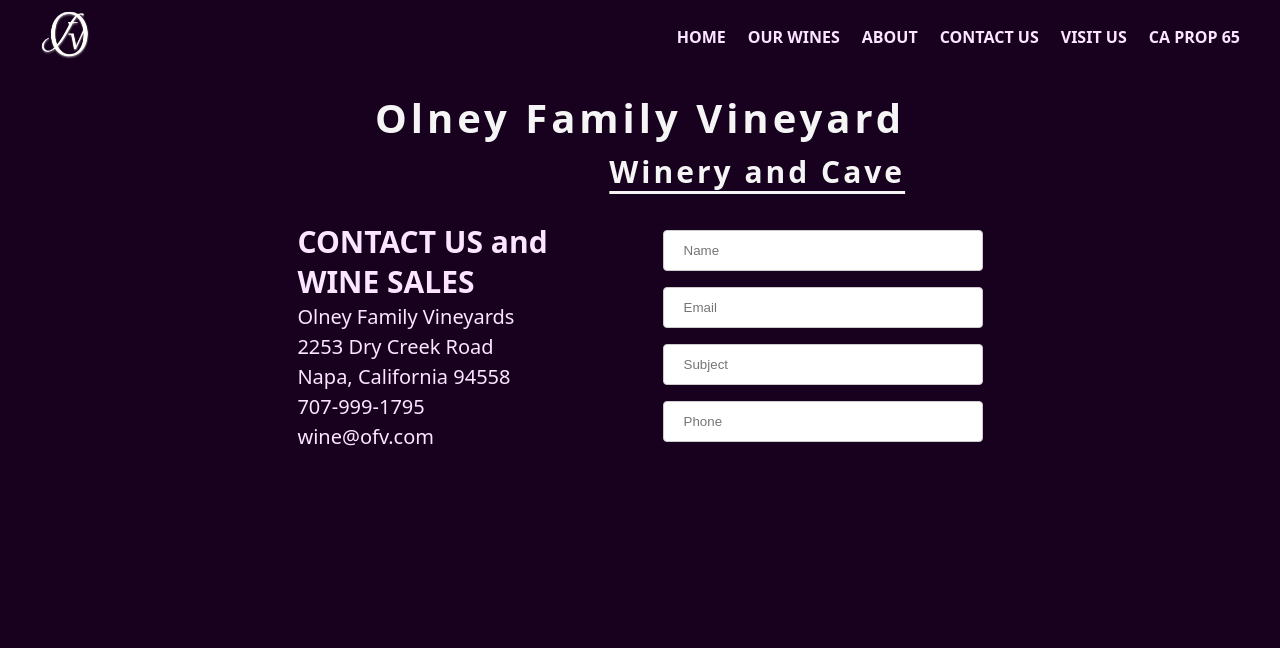
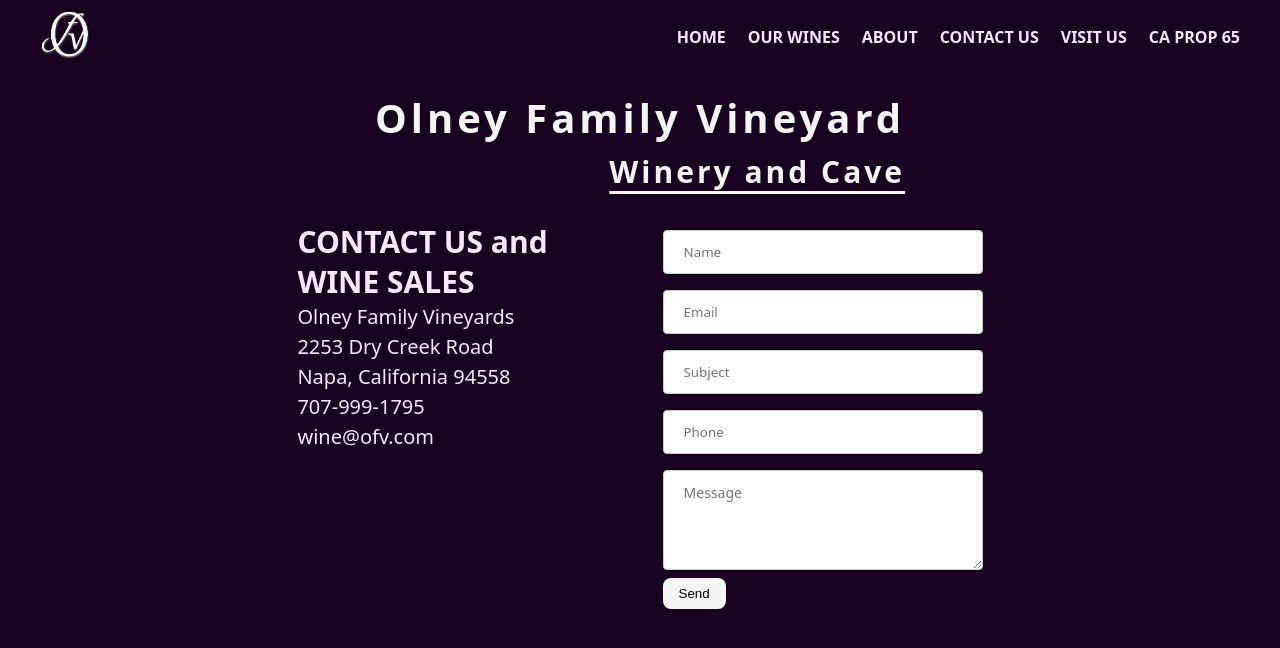
Before and after one commit to JWCTempleton/winery-nextjs, a Next.js app in the folder winery-nextjs/: page /contact in a window 1280 px wide. Shown: the top 648 px of the page. Built offline with nearby package versions, Linux system fonts and the light colour scheme.

Commit message:
Add remaining input form styling

```diff
--- a/winery-nextjs/components/Contact.scss
+++ b/winery-nextjs/components/Contact.scss
@@ -56,7 +56,7 @@
             display: flex;
             flex-direction: column;
         }
-        input[type=text], select {
+        input[type=text], select, textarea {
             width: 100%;
             padding: 12px 20px;
             margin: 8px 0;
@@ -64,7 +64,20 @@
             border: 1px solid #ccc;
             border-radius: 4px;
             box-sizing: border-box;
+            font-family: inherit;
           }
 
+        textarea {
+            height: 10rem;
+            font-size: 1.4rem;
+        }
+
+        button {
+            padding: .8rem 1.6rem;
+            cursor: pointer;
+            background-color: whitesmoke;
+            border: none;
+            border-radius: .8rem;
+        }
     }
 }
--- a/winery-nextjs/pages/contact.js
+++ b/winery-nextjs/pages/contact.js
@@ -26,7 +26,14 @@ export default function Contact() {
               placeholder="Subject"
             />
             <input type="text" id="phone" name="phone" placeholder="Phone" />
+            <textarea
+              type="text"
+              id="message"
+              name="message"
+              placeholder="Message"
+            />
           </form>
+          <button>Send</button>
         </div>
       </div>
     </div>
```
